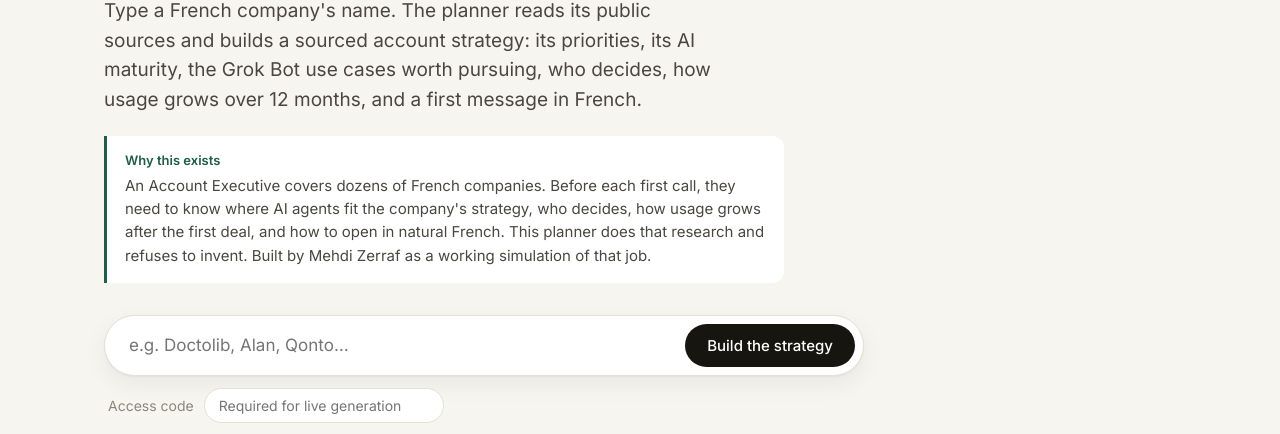
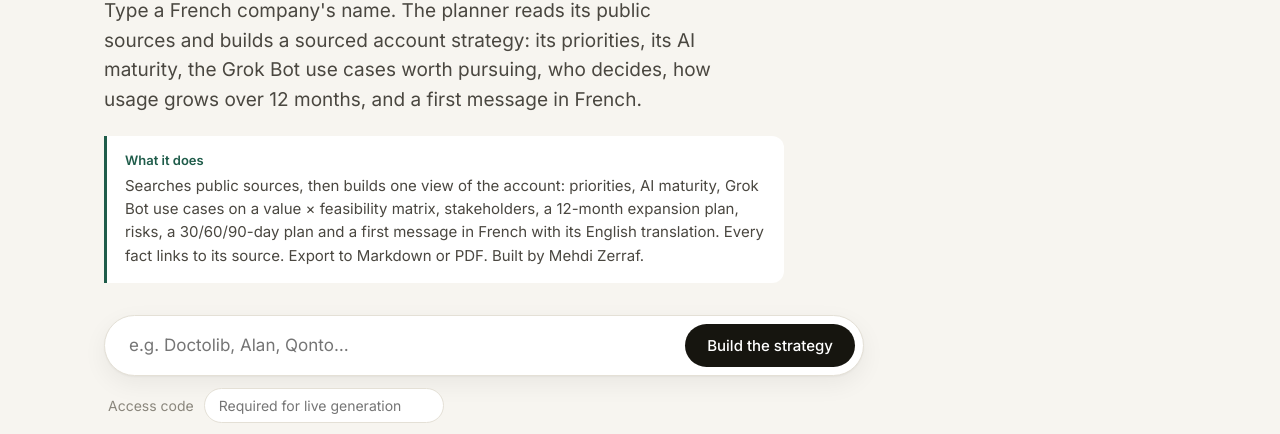
Before and after one commit to MZStark/grok-account-research-fr, a plain HTML site: page index.html in a window 1280 px wide. Shown: the part 353-787 px from the top of the page. Drawn offline with Linux system fonts and the light colour scheme; no server answers.

Commit message:
Describe features only

```diff
--- a/index.html
+++ b/index.html
@@ -35,8 +35,8 @@
       <p class="lead">Type a French company's name. The planner reads its public sources and builds a sourced account strategy: its priorities, its AI maturity, the Grok Bot use cases worth pursuing, who decides, how usage grows over 12 months, and a first message in French.</p>
 
       <div class="why" id="about">
-        <p class="why-title">Why this exists</p>
-        <p>An Account Executive covers dozens of French companies. Before each first call, they need to know where AI agents fit the company's strategy, who decides, how usage grows after the first deal, and how to open in natural French. This planner does that research and refuses to invent. Built by Mehdi Zerraf as a working simulation of that job.</p>
+        <p class="why-title">What it does</p>
+        <p>Searches public sources, then builds one view of the account: priorities, AI maturity, Grok Bot use cases on a value × feasibility matrix, stakeholders, a 12-month expansion plan, risks, a 30/60/90-day plan and a first message in French with its English translation. Every fact links to its source. Export to Markdown or PDF. Built by Mehdi Zerraf.</p>
       </div>
 
       <form id="plan-form" class="search" autocomplete="off">
```
Also changed, not shown: 1 other file.
